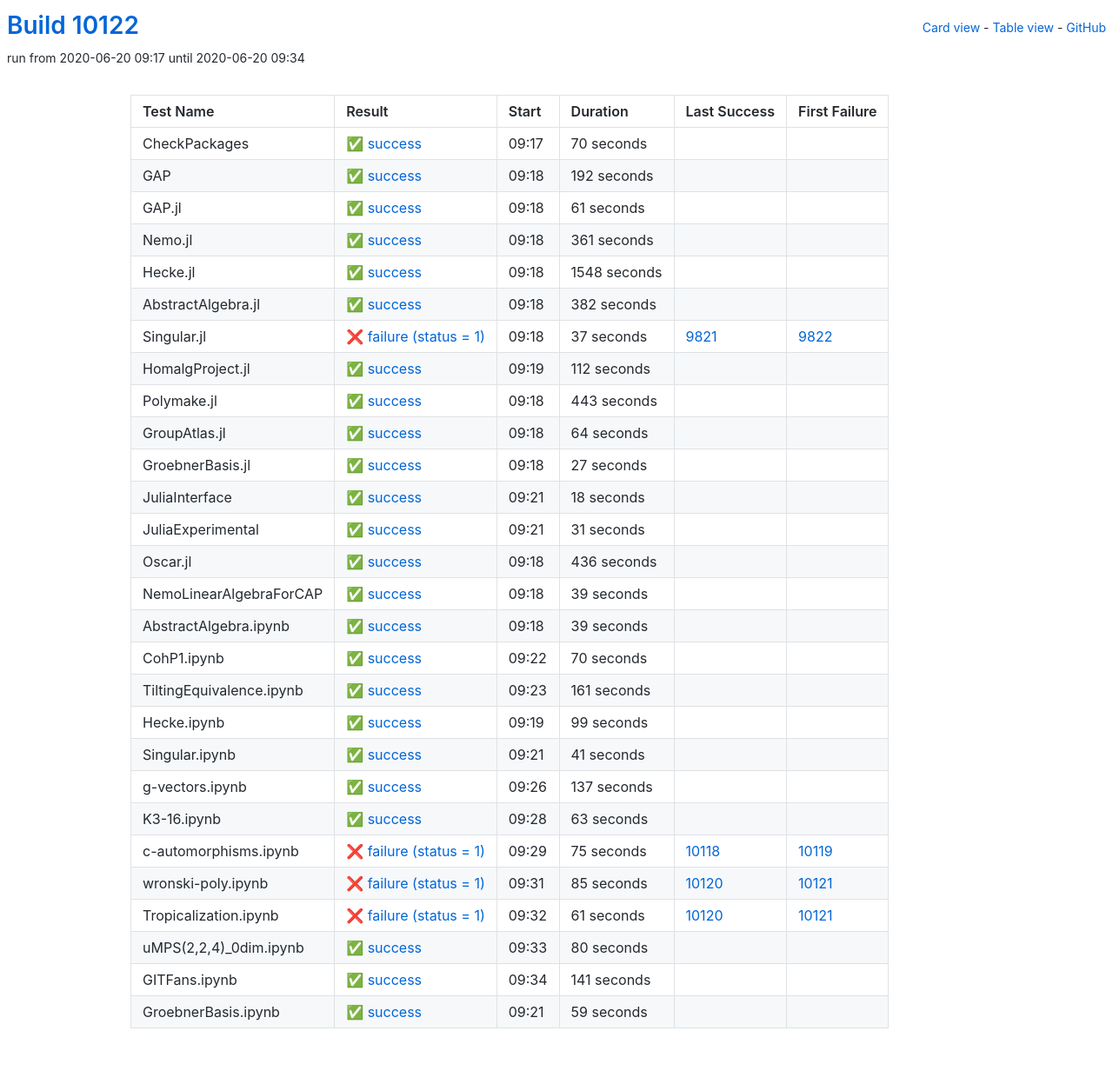
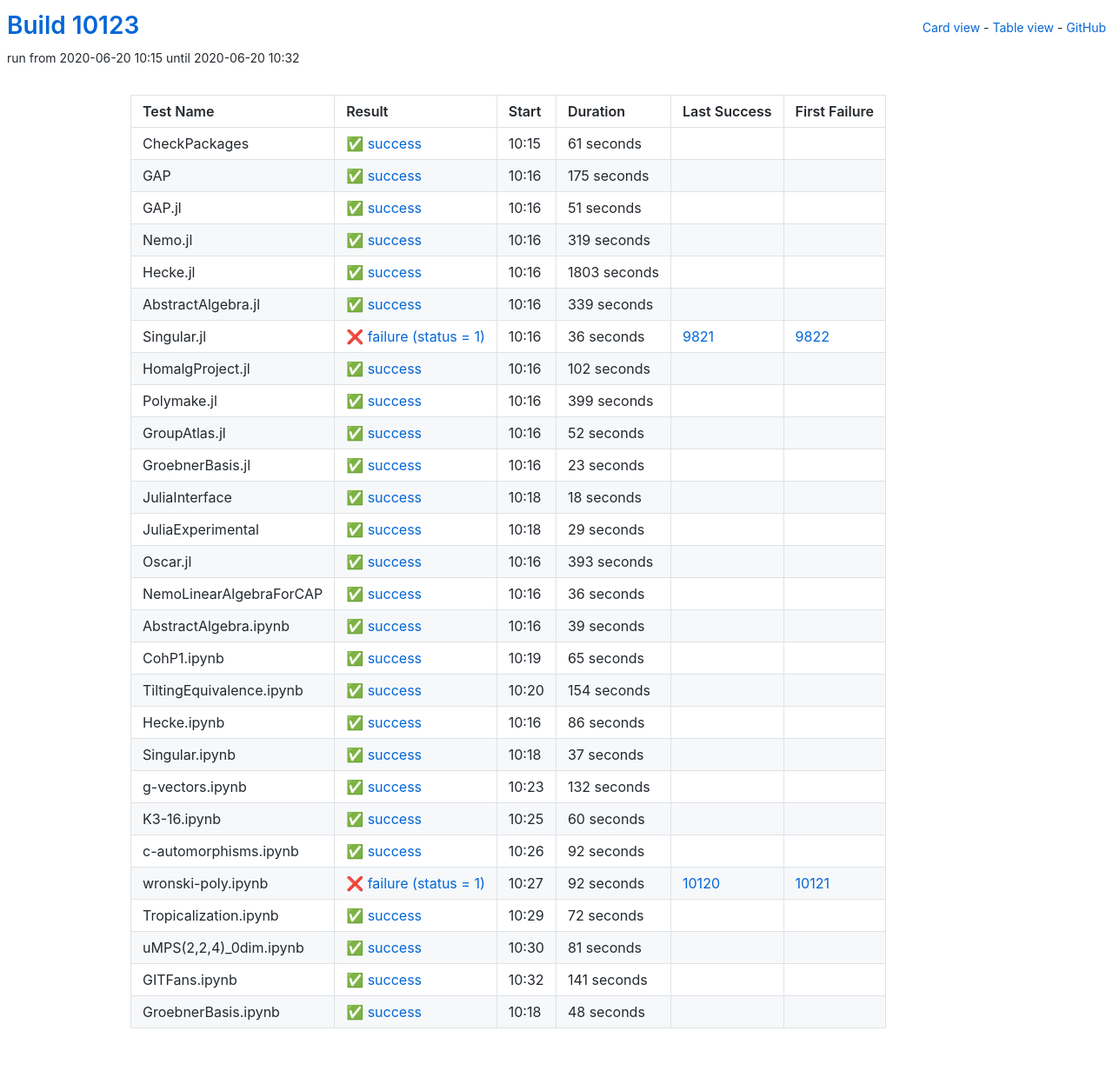
Before and after one commit to oscar-system/oscar-ci-status, a Jekyll site: the page built from table.html, in a window 1280 px wide. Shown: the whole page at 87% size. Built offline with Jekyll 4.4.1, drawn with Linux system fonts in a browser that asks for light colours.

Commit message:
Build #10123

```diff
--- a/_data/ci.yml
+++ b/_data/ci.yml
@@ -1,6 +1,6 @@
 ---
-build: 10122
-build_url: https://oscarci.mathematik.uni-kl.de/job/oscar/10122/
+build: 10123
+build_url: https://oscarci.mathematik.uni-kl.de/job/oscar/10123/
 job: oscar
 organization: oscar-system
 repo: oscar-ci-status
@@ -8,32 +8,8 @@
 tests:
 - name: CheckPackages
   id: checkpackages
-  log: https://oscarci.mathematik.uni-kl.de/job/oscar/10122/artifact/logs/build-10122/CheckPackages.log
-  start: 2020-06-20 09:17
-  success: true
-  exitcode: 0
-  status: success
-  duration: 70
-  last_success: false
-  last_success_url:
-  first_failure: false
-  first_failure_url:
-- name: GAP
-  id: gap
-  log: https://oscarci.mathematik.uni-kl.de/job/oscar/10122/artifact/logs/build-10122/GAP.log
-  start: 2020-06-20 09:18
-  success: true
-  exitcode: 0
-  status: success
-  duration: 192
-  last_success: false
-  last_success_url:
-  first_failure: false
-  first_failure_url:
-- name: GAP.jl
-  id: gap-jl
-  log: https://oscarci.mathematik.uni-kl.de/job/oscar/10122/artifact/logs/build-10122/GAP.jl.log
-  start: 2020-06-20 09:18
+  log: https://oscarci.mathematik.uni-kl.de/job/oscar/10123/artifact/logs/build-10123/CheckPackages.log
+  start: 2020-06-20 10:15
   success: true
   exitcode: 0
   status: success
@@ -42,106 +18,130 @@
   last_success_url:
   first_failure: false
   first_failure_url:
-- name: Nemo.jl
-  id: nemo-jl
-  log: https://oscarci.mathematik.uni-kl.de/job/oscar/10122/artifact/logs/build-10122/Nemo.jl.log
-  start: 2020-06-20 09:18
+- name: GAP
+  id: gap
+  log: https://oscarci.mathematik.uni-kl.de/job/oscar/10123/artifact/logs/build-10123/GAP.log
+  start: 2020-06-20 10:16
   success: true
   exitcode: 0
   status: success
-  duration: 361
+  duration: 175
+  last_success: false
+  last_success_url:
+  first_failure: false
+  first_failure_url:
+- name: GAP.jl
+  id: gap-jl
+  log: https://oscarci.mathematik.uni-kl.de/job/oscar/10123/artifact/logs/build-10123/GAP.jl.log
+  start: 2020-06-20 10:16
+  success: true
+  exitcode: 0
+  status: success
+  duration: 51
+  last_success: false
+  last_success_url:
+  first_failure: false
+  first_failure_url:
+- name: Nemo.jl
+  id: nemo-jl
+  log: https://oscarci.mathematik.uni-kl.de/job/oscar/10123/artifact/logs/build-10123/Nemo.jl.log
+  start: 2020-06-20 10:16
+  success: true
+  exitcode: 0
+  status: success
+  duration: 319
   last_success: false
   last_success_url:
   first_failure: false
   first_failure_url:
 - name: Hecke.jl
   id: hecke-jl
-  log: https://oscarci.mathematik.uni-kl.de/job/oscar/10122/artifact/logs/build-10122/Hecke.jl.log
-  start: 2020-06-20 09:18
+  log: https://oscarci.mathematik.uni-kl.de/job/oscar/10123/artifact/logs/build-10123/Hecke.jl.log
+  start: 2020-06-20 10:16
   success: true
   exitcode: 0
   status: success
-  duration: 1548
+  duration: 1803
   last_success: false
   last_success_url:
   first_failure: false
   first_failure_url:
 - name: AbstractAlgebra.jl
   id: abstractalgebra-jl
-  log: https://oscarci.mathematik.uni-kl.de/job/oscar/10122/artifact/logs/build-10122/AbstractAlgebra.jl.log
-  start: 2020-06-20 09:18
+  log: https://oscarci.mathematik.uni-kl.de/job/oscar/10123/artifact/logs/build-10123/AbstractAlgebra.jl.log
+  start: 2020-06-20 10:16
   success: true
   exitcode: 0
   status: success
-  duration: 382
+  duration: 339
   last_success: false
   last_success_url:
   first_failure: false
   first_failure_url:
 - name: Singular.jl
   id: singular-jl
-  log: https://oscarci.mathematik.uni-kl.de/job/oscar/10122/artifact/logs/build-10122/Singular.jl.log
-  start: 2020-06-20 09:18
+  log: https://oscarci.mathematik.uni-kl.de/job/oscar/10123/artifact/logs/build-10123/Singular.jl.log
+  start: 2020-06-20 10:16
   success: false
   exitcode: 1
   status: failure
-  duration: 37
+  duration: 36
   last_success: 9821
   last_success_url: https://oscarci.mathematik.uni-kl.de/job/oscar/9821/
   first_failure: 9822
   first_failure_url: https://oscarci.mathematik.uni-kl.de/job/oscar/9822/
 - name: HomalgProject.jl
   id: homalgproject-jl
-  log: https://oscarci.mathematik.uni-kl.de/job/oscar/10122/artifact/logs/build-10122/HomalgProject.jl.log
-  start: 2020-06-20 09:19
+  log: https://oscarci.mathematik.uni-kl.de/job/oscar/10123/artifact/logs/build-10123/HomalgProject.jl.log
+  start: 2020-06-20 10:16
   success: true
   exitcode: 0
   status: success
-  duration: 112
+  duration: 102
   last_success: false
   last_success_url:
   first_failure: false
   first_failure_url:
 - name: Polymake.jl
   id: polymake-jl
-  log: https://oscarci.mathematik.uni-kl.de/job/oscar/10122/artifact/logs/build-10122/Polymake.jl.log
-  start: 2020-06-20 09:18
+  log: https://oscarci.mathematik.uni-kl.de/job/oscar/10123/artifact/logs/build-10123/Polymake.jl.log
+  start: 2020-06-20 10:16
   success: true
   exitcode: 0
   status: success
-  duration: 443
+  duration: 399
   last_success: false
   last_success_url:
   first_failure: false
   first_failure_url:
 - name: GroupAtlas.jl
   id: groupatlas-jl
-  log: https://oscarci.mathematik.uni-kl.de/job/oscar/10122/artifact/logs/build-10122/GroupAtlas.jl.log
-  start: 2020-06-20 09:18
+  log: https://oscarci.mathematik.uni-kl.de/job/oscar/10123/artifact/logs/build-10123/GroupAtlas.jl.log
+  start: 2020-06-20 10:16
   success: true
   exitcode: 0
   status: success
-  duration: 64
+  duration: 52
   last_success: false
   last_success_url:
   first_failure: false
   first_failure_url:
 - name: GroebnerBasis.jl
   id: groebnerbasis-jl
-  log: https://oscarci.mathematik.uni-kl.de/job/oscar/10122/artifact/logs/build-10122/GroebnerBasis.jl.log
-  start: 2020-06-20 09:18
+  log: https://oscarci.mathematik.uni-kl.de/job/oscar/10123/artifact/logs/build-10123/GroebnerBasis.jl.log
+  start: 2020-06-20 10:16
   success: true
   exitcode: 0
   status: success
-  duration: 27
+  duration: 23
   last_success: false
   last_success_url:
   first_failure: false
   first_failure_url:
 - name: JuliaInterface
   id: juliainterface
-  log: https://oscarci.mathematik.uni-kl.de/job/oscar/10122/artifact/logs/build-10122/JuliaInterface.log
-  start: 2020-06-20 09:21
+  log: https://oscarci.mathematik.uni-kl.de/job/oscar/10123/artifact/logs/build-10123/JuliaInterface.log
+  start: 2020-06-20 10:18
   success: true
   exitcode: 0
   status: success
@@ -152,44 +152,44 @@
   first_failure_url:
 - name: JuliaExperimental
   id: juliaexperimental
-  log: https://oscarci.mathematik.uni-kl.de/job/oscar/10122/artifact/logs/build-10122/JuliaExperimental.log
-  start: 2020-06-20 09:21
+  log: https://oscarci.mathematik.uni-kl.de/job/oscar/10123/artifact/logs/build-10123/JuliaExperimental.log
+  start: 2020-06-20 10:18
   success: true
   exitcode: 0
   status: success
-  duration: 31
+  duration: 29
   last_success: false
   last_success_url:
   first_failure: false
   first_failure_url:
 - name: Oscar.jl
   id: oscar-jl
-  log: https://oscarci.mathematik.uni-kl.de/job/oscar/10122/artifact/logs/build-10122/Oscar.jl.log
-  start: 2020-06-20 09:18
+  log: https://oscarci.mathematik.uni-kl.de/job/oscar/10123/artifact/logs/build-10123/Oscar.jl.log
+  start: 2020-06-20 10:16
   success: true
   exitcode: 0
   status: success
-  duration: 436
+  duration: 393
   last_success: false
   last_success_url:
   first_failure: false
   first_failure_url:
 - name: NemoLinearAlgebraForCAP
   id: nemolinearalgebraforcap
-  log: https://oscarci.mathematik.uni-kl.de/job/oscar/10122/artifact/logs/build-10122/NemoLinearAlgebraForCAP.log
-  start: 2020-06-20 09:18
+  log: https://oscarci.mathematik.uni-kl.de/job/oscar/10123/artifact/logs/build-10123/NemoLinearAlgebraForCAP.log
+  start: 2020-06-20 10:16
   success: true
   exitcode: 0
   status: success
-  duration: 39
+  duration: 36
   last_success: false
   last_success_url:
   first_failure: false
   first_failure_url:
 - name: AbstractAlgebra.ipynb
   id: abstractalgebra-ipynb
-  log: https://oscarci.mathematik.uni-kl.de/job/oscar/10122/artifact/logs/build-10122/AbstractAlgebra.ipynb.log
-  start: 2020-06-20 09:18
+  log: https://oscarci.mathematik.uni-kl.de/job/oscar/10123/artifact/logs/build-10123/AbstractAlgebra.ipynb.log
+  start: 2020-06-20 10:16
   success: true
   exitcode: 0
   status: success
@@ -200,128 +200,128 @@
   first_failure_url:
 - name: CohP1.ipynb
   id: cohp1-ipynb
-  log: https://oscarci.mathematik.uni-kl.de/job/oscar/10122/artifact/logs/build-10122/CohP1.ipynb.log
-  start: 2020-06-20 09:22
+  log: https://oscarci.mathematik.uni-kl.de/job/oscar/10123/artifact/logs/build-10123/CohP1.ipynb.log
+  start: 2020-06-20 10:19
   success: true
   exitcode: 0
   status: success
-  duration: 70
+  duration: 65
   last_success: false
   last_success_url:
   first_failure: false
   first_failure_url:
 - name: TiltingEquivalence.ipynb
   id: tiltingequivalence-ipynb
-  log: https://oscarci.mathematik.uni-kl.de/job/oscar/10122/artifact/logs/build-10122/TiltingEquivalence.ipynb.log
-  start: 2020-06-20 09:23
+  log: https://oscarci.mathematik.uni-kl.de/job/oscar/10123/artifact/logs/build-10123/TiltingEquivalence.ipynb.log
+  start: 2020-06-20 10:20
   success: true
   exitcode: 0
   status: success
-  duration: 161
+  duration: 154
   last_success: false
   last_success_url:
   first_failure: false
   first_failure_url:
 - name: Hecke.ipynb
   id: hecke-ipynb
-  log: https://oscarci.mathematik.uni-kl.de/job/oscar/10122/artifact/logs/build-10122/Hecke.ipynb.log
-  start: 2020-06-20 09:19
+  log: https://oscarci.mathematik.uni-kl.de/job/oscar/10123/artifact/logs/build-10123/Hecke.ipynb.log
+  start: 2020-06-20 10:16
   success: true
   exitcode: 0
   status: success
-  duration: 99
+  duration: 86
   last_success: false
   last_success_url:
   first_failure: false
   first_failure_url:
 - name: Singular.ipynb
   id: singular-ipynb
-  log: https://oscarci.mathematik.uni-kl.de/job/oscar/10122/artifact/logs/build-10122/Singular.ipynb.log
-  start: 2020-06-20 09:21
+  log: https://oscarci.mathematik.uni-kl.de/job/oscar/10123/artifact/logs/build-10123/Singular.ipynb.log
+  start: 2020-06-20 10:18
   success: true
   exitcode: 0
   status: success
-  duration: 41
+  duration: 37
   last_success: false
   last_success_url:
   first_failure: false
   first_failure_url:
 - name: g-vectors.ipynb
   id: g-vectors-ipynb
-  log: https://oscarci.mathematik.uni-kl.de/job/oscar/10122/artifact/logs/build-10122/g-vectors.ipynb.log
-  start: 2020-06-20 09:26
+  log: https://oscarci.mathematik.uni-kl.de/job/oscar/10123/artifact/logs/build-10123/g-vectors.ipynb.log
+  start: 2020-06-20 10:23
   success: true
   exitcode: 0
   status: success
-  duration: 137
+  duration: 132
   last_success: false
   last_success_url:
   first_failure: false
   first_failure_url:
 - name: K3-16.ipynb
   id: k3-16-ipynb
-  log: https://oscarci.mathematik.uni-kl.de/job/oscar/10122/artifact/logs/build-10122/K3-16.ipynb.log
-  start: 2020-06-20 09:28
+  log: https://oscarci.mathematik.uni-kl.de/job/oscar/10123/artifact/logs/build-10123/K3-16.ipynb.log
+  start: 2020-06-20 10:25
   success: true
   exitcode: 0
   status: success
-  duration: 63
+  duration: 60
   last_success: false
   last_success_url:
   first_failure: false
   first_failure_url:
 - name: c-automorphisms.ipynb
   id: c-automorphisms-ipynb
-  log: https://oscarci.mathematik.uni-kl.de/job/oscar/10122/artifact/logs/build-10122/c-automorphisms.ipynb.log
-  start: 2020-06-20 09:29
+  log: https://oscarci.mathematik.uni-kl.de/job/oscar/10123/artifact/logs/build-10123/c-automorphisms.ipynb.log
+  start: 2020-06-20 10:26
+  success: true
+  exitcode: 0
+  status: success
+  duration: 92
+  last_success: false
+  last_success_url:
+  first_failure: false
+  first_failure_url:
+- name: wronski-poly.ipynb
+  id: wronski-poly-ipynb
+  log: https://oscarci.mathematik.uni-kl.de/job/oscar/10123/artifact/logs/build-10123/wronski-poly.ipynb.log
+  start: 2020-06-20 10:27
   success: false
   exitcode: 1
   status: failure
-  duration: 75
-  last_success: 10118
-  last_success_url: https://oscarci.mathematik.uni-kl.de/job/oscar/10118/
-  first_failure: 10119
-  first_failure_url: https://oscarci.mathematik.uni-kl.de/job/oscar/10119/
-- name: wronski-poly.ipynb
-  id: wronski-poly-ipynb
-  log: https://oscarci.mathematik.uni-kl.de/job/oscar/10122/artifact/logs/build-10122/wronski-poly.ipynb.log
-  start: 2020-06-20 09:31
-  success: false
-  exitcode: 1
-  status: failure
-  duration: 85
+  duration: 92
   last_success: 10120
   last_success_url: https://oscarci.mathematik.uni-kl.de/job/oscar/10120/
   first_failure: 10121
   first_failure_url: https://oscarci.mathematik.uni-kl.de/job/oscar/10121/
 - name: Tropicalization.ipynb
   id: tropicalization-ipynb
-  log: https://oscarci.mathematik.uni-kl.de/job/oscar/10122/artifact/logs/build-10122/Tropicalization.ipynb.log
-  start: 2020-06-20 09:32
-  success: false
-  exitcode: 1
-  status: failure
-  duration: 61
-  last_success: 10120
-  last_success_url: https://oscarci.mathematik.uni-kl.de/job/oscar/10120/
-  first_failure: 10121
-  first_failure_url: https://oscarci.mathematik.uni-kl.de/job/oscar/10121/
-- name: uMPS(2,2,4)_0dim.ipynb
-  id: umps-2-2-4-0dim-ipynb
-  log: https://oscarci.mathematik.uni-kl.de/job/oscar/10122/artifact/logs/build-10122/uMPS-2-2-4-_0dim.ipynb.log
-  start: 2020-06-20 09:33
+  log: https://oscarci.mathematik.uni-kl.de/job/oscar/10123/artifact/logs/build-10123/Tropicalization.ipynb.log
+  start: 2020-06-20 10:29
   success: true
   exitcode: 0
   status: success
-  duration: 80
+  duration: 72
+  last_success: false
+  last_success_url:
+  first_failure: false
+  first_failure_url:
+- name: uMPS(2,2,4)_0dim.ipynb
+  id: umps-2-2-4-0dim-ipynb
+  log: https://oscarci.mathematik.uni-kl.de/job/oscar/10123/artifact/logs/build-10123/uMPS-2-2-4-_0dim.ipynb.log
+  start: 2020-06-20 10:30
+  success: true
+  exitcode: 0
+  status: success
+  duration: 81
   last_success: false
   last_success_url:
   first_failure: false
   first_failure_url:
 - name: GITFans.ipynb
   id: gitfans-ipynb
-  log: https://oscarci.mathematik.uni-kl.de/job/oscar/10122/artifact/logs/build-10122/GITFans.ipynb.log
-  start: 2020-06-20 09:34
+  log: https://oscarci.mathematik.uni-kl.de/job/oscar/10123/artifact/logs/build-10123/GITFans.ipynb.log
+  start: 2020-06-20 10:32
   success: true
   exitcode: 0
   status: success
@@ -332,12 +332,12 @@
   first_failure_url:
 - name: GroebnerBasis.ipynb
   id: groebnerbasis-ipynb
-  log: https://oscarci.mathematik.uni-kl.de/job/oscar/10122/artifact/logs/build-10122/GroebnerBasis.ipynb.log
-  start: 2020-06-20 09:21
+  log: https://oscarci.mathematik.uni-kl.de/job/oscar/10123/artifact/logs/build-10123/GroebnerBasis.ipynb.log
+  start: 2020-06-20 10:18
   success: true
   exitcode: 0
   status: success
-  duration: 59
+  duration: 48
   last_success: false
   last_success_url:
   first_failure: false
```
Also changed, not shown: README.md.
